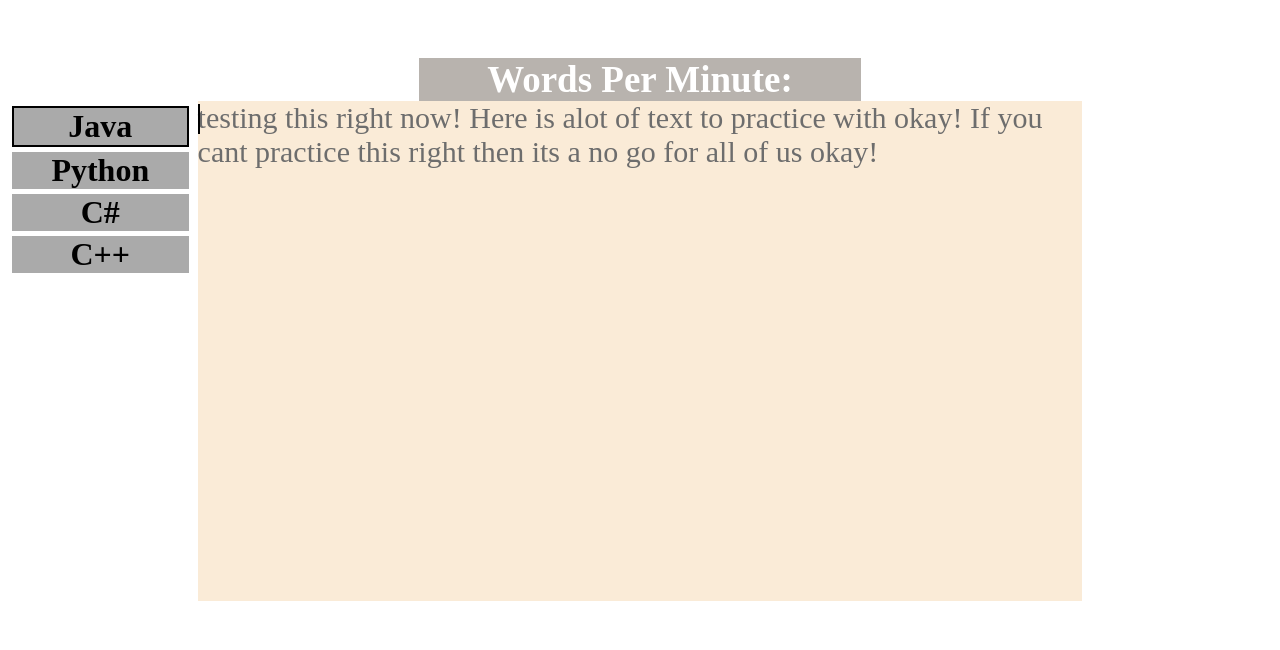
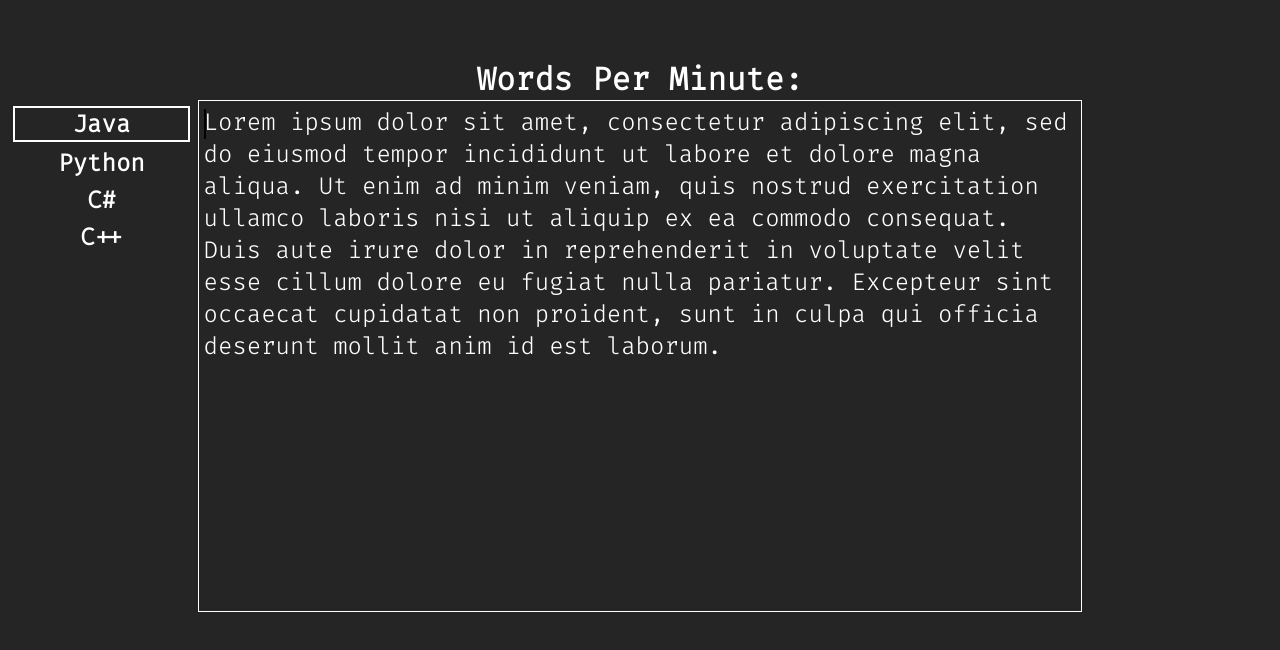
Before and after one commit to NevinG/PracticeTypingCode, a plain HTML site: page index.html in a window 1280 px wide. Drawn offline with Linux system fonts and the light colour scheme.

Commit message:
monospace font, and started to change design

```diff
--- a/index.html
+++ b/index.html
@@ -3,6 +3,9 @@
     <title>PracticeTypingCode</title>
     <link rel="stylesheet" href="./resources/css/index.css">
     <script src="./resources/js/index.js" defer></script>
+    <link rel="preconnect" href="https://fonts.googleapis.com">
+    <link rel="preconnect" href="https://fonts.gstatic.com" crossorigin>
+    <link href="https://fonts.googleapis.com/css2?family=Fira+Code:wght@300&display=swap" rel="stylesheet">
 </head>
 
 <body>
--- a/resources/css/index.css
+++ b/resources/css/index.css
@@ -10,29 +10,32 @@
     margin:auto;
     height: 500px;
     word-wrap: break-word;
-    background-color: antiquewhite;
+    border: 1px solid white;
+    padding: 5px;
 }
 #cpmText {
     width: 50%;
     text-align: center;
-    font-size: 37px;
+    font-size: 2rem;
     margin: 0 auto;
-    background-color: rgb(184, 179, 174);
     color: white;
     font-weight: bold;
 }
-
+body {
+    background-color: #252525;
+    font-family: 'Fira Code', monospace;
+}
 .typingText {
     margin: 0;
-    font-size: 30px;
+    font-size: 1.5rem;
 }
 
 #textTyped {
-    color: black;
+    color: gray;
 }
 
 #textToType {
-    color: rgb(109, 109, 109);
+    color: white;
 }
 
 #languageSelector {
@@ -44,15 +47,14 @@
 }
 .codingLanguage {
     margin: 5px 0;
-    background-color: rgb(170, 170, 170);
-    color:black;
+    color: white;
     font-weight: bold;
-    font-size: 2em;
     text-align: center;
+    font-size: 1.5rem;
 }
 
 .selectedLanguage {
-    border: 2px solid black;
+    border: 2px solid white;
 }
 
 #textHighlightor {
--- a/resources/js/index.js
+++ b/resources/js/index.js
@@ -1,5 +1,5 @@
 let textTyped = "";
-let textToType = "testing this right now! Here is alot of text to practice with okay! If you cant practice this right then its a no go for all of us okay!";
+let textToType = "Lorem ipsum dolor sit amet, consectetur adipiscing elit, sed do eiusmod tempor incididunt ut labore et dolore magna aliqua. Ut enim ad minim veniam, quis nostrud exercitation ullamco laboris nisi ut aliquip ex ea commodo consequat. Duis aute irure dolor in reprehenderit in voluptate velit esse cillum dolore eu fugiat nulla pariatur. Excepteur sint occaecat cupidatat non proident, sunt in culpa qui officia deserunt mollit anim id est laborum.";
 
 const textTypedElement = document.getElementById('textTyped');
 const textToTypeElement = document.getElementById('textToType');
```
